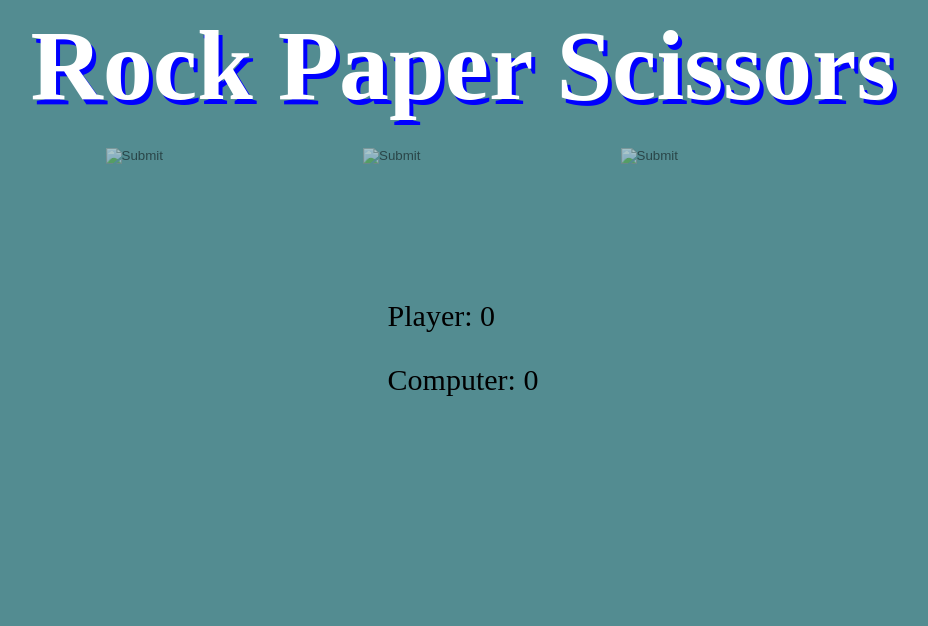
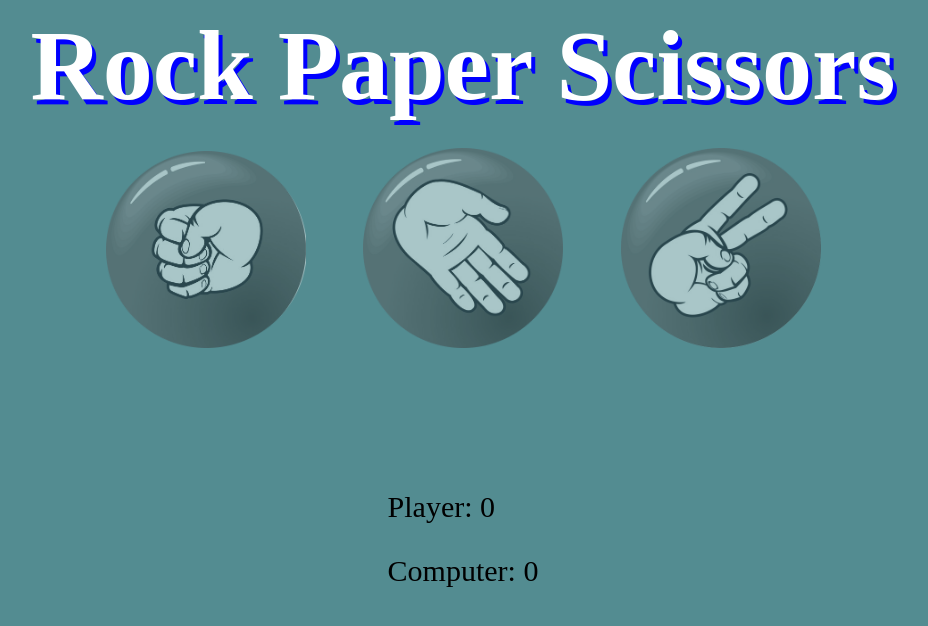
Before and after one commit to waltsdog37/rockpaperscissors, a plain HTML site: page index.html in a window 1280 px wide. Shown: the whole page, without its empty margins (177-1105 px from the left). Drawn offline with Linux system fonts and the light colour scheme; the site is published under a folder, as on GitHub Pages, so addresses that start at the root find nothing.

Commit message:
update img links

```diff
--- a/index.html
+++ b/index.html
@@ -15,9 +15,9 @@
     <div class="title">Rock Paper Scissors</div>
     <div id="game-container">
         <div class="button-container">
-            <input class="rps-button" id="Rock" type="image" src="/images/rock.png" onclick=game(this)></button>
-            <input class="rps-button" id="Paper" type="image" src="/images/paper.png" onclick=game(this)></button>
-            <input class="rps-button" id="Scissors" type="image" src="/images/scissors.png" onclick=game(this)></button>
+            <input class="rps-button" id="Rock" type="image" src="./images/rock.png" onclick=game(this)></button>
+            <input class="rps-button" id="Paper" type="image" src="./images/paper.png" onclick=game(this)></button>
+            <input class="rps-button" id="Scissors" type="image" src="./images/scissors.png" onclick=game(this)></button>
         </div>
 
         <div class="results-container">
```
